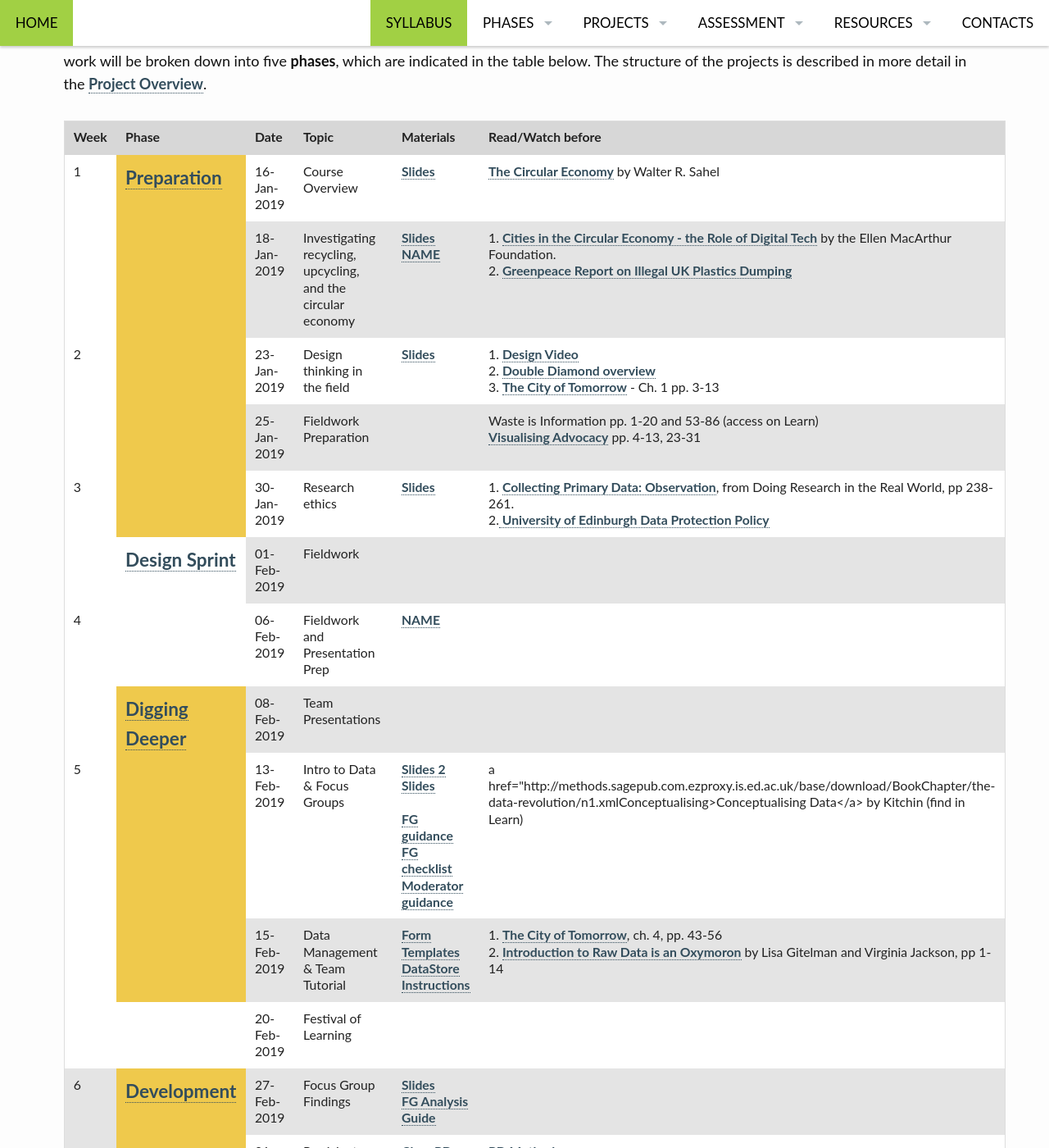
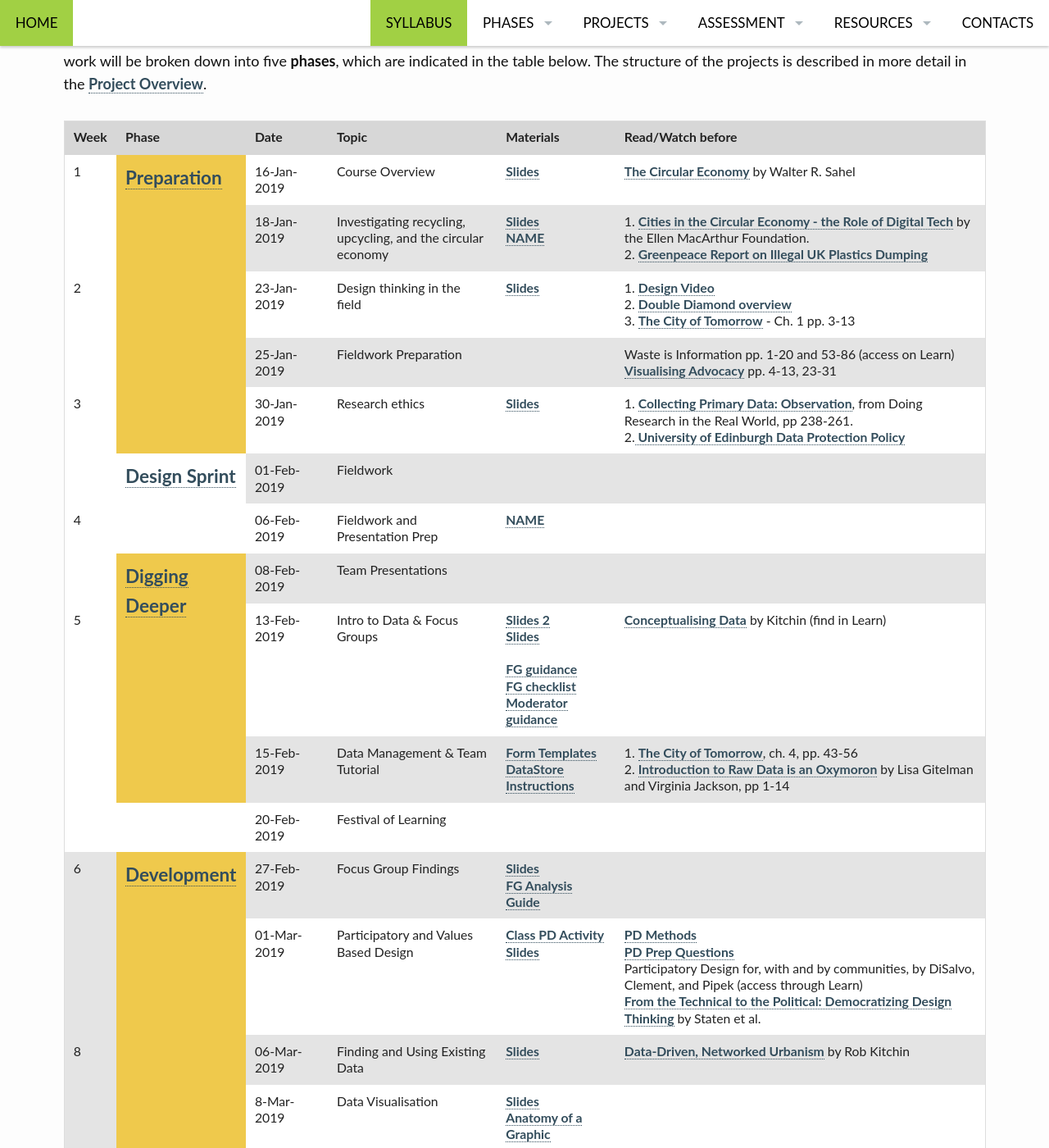
Before and after one commit to edinburghlivinglab/ddc, a Jekyll site: the page built from pages/syllabus.md, in a window 1280 px wide and 1400 px high, scrolled down 699 px. Shown: the whole window at 82% size. Built offline with Jekyll 4.4.1, drawn with Linux system fonts in a browser that asks for light colours; some of the changed text lies outside the part shown.

Commit message:
fixed some formatting issues in big table

```diff
--- a/pages/syllabus.md
+++ b/pages/syllabus.md
@@ -11,46 +11,53 @@ permalink: "/syllabus/"
 
 
  <div class="row">
-     <div class="small-12 large-6 text-center columns">
-         <table>
-             <caption>Class meeting times</caption>
-             <tr>
-                 <td>Wednesdays</td>
-                 <td>9:00&ndash;10:50</td>
-             </tr>
-             <tr>
-                 <td>Fridays</td>
-                 <td>10:00&ndash;12:00</td>
-             </tr>
-         </table>
-     </div>
     <div class="small-12 large-6 text-center columns">
-         <table>
-             <caption>Class Locations</caption>
-             <tr>
-                 <td>Every Friday</td>
-                 <td>Medical School 01M.469 Room 12, Doorway 3</td>
-             </tr>
-             <tr>
-                 <td>Wednesday, 30th January 2019</td>
-                 <td>Rm 7 George Square S.1</td>
-             </tr>
-              <tr>
-                 <td>Wednesday, 20th February & Wednesday 13th March 2019</td>
-                 <td>Lister Learning and Teaching Centre 1.3</td>
-             </tr>
-             <tr>
-                 <td>All other Wednesday class meetings</td>
-                 <td>Appleton Tower 2.14</td>
-             </tr>
-         </table>
-     </div>
+        <table>
+            <caption>Class meeting times</caption>
+            <tr>
+                <td>Wednesdays</td>
+                <td>9:00&ndash;10:50</td>
+            </tr>
+            <tr>
+                <td>Fridays</td>
+                <td>10:00&ndash;12:00</td>
+            </tr>
+        </table>
+    </div>
+
+ <div class="small-12 large-6 text-center columns">
+    <table>
+        <caption>Class Locations</caption>
+        <tr>
+            <td>Every Friday</td>
+            <td>Medical School 01M.469 Room 12, Doorway 3</td>
+        </tr>
+        <tr>
+            <td>Wednesday, 30th January 2019</td>
+            <td>Rm 7 George Square S.1</td>
+        </tr>
+        <tr>
+            <td>Wednesday, 20th February & Wednesday 13th March 2019</td>
+            <td>Lister Learning and Teaching Centre 1.3</td>
+        </tr>
+        <tr>
+            <td>All other Wednesday class meetings</td>
+            <td>Appleton Tower 2.14</td>
+        </tr>
+    </table>
+</div>
 
 <div class="t30">
+
 <h2><a name="weekbyweek"></a>Course Schedule</h2>
- <p>
- Unlike many standard courses at the University, <i>Data, Design and the City</i> (DDC) will be organised around team-based projects. The project work will be broken down into five <b>phases</b>, which are indicated in the table below.
- The structure of the projects is described in more detail in the <a href="{{ site.baseurl }}/project_overview/">Project Overview</a>.
+
+<p>
+    Unlike many standard
+    courses at the University, <i>Data, Design and the City</i> (DDC) will be
+    organised around team-based projects. The project work will be broken down into
+    five <b>phases</b>, which are indicated in the table below. The structure of
+    the projects is described in more detail in the <a href="{{ site.baseurl
+}}/project_overview/">Project Overview</a>.
 </p>
 
 
@@ -61,8 +68,8 @@ permalink: "/syllabus/"
         <thead>
             <tr>
                 <th>Week</th>
-                <th>Phase</th>
-                <th>Date</th>
+                <th width="150px">Phase</th>
+                <th width="100px">Date</th>
                 <th>Topic</th>
                 <th>Materials</th>
                 <th>Read/Watch before</th>
@@ -81,51 +88,52 @@ permalink: "/syllabus/"
             </tr>
             <tr>
                 <td>18-Jan-2019</td>
-                <td>Investigating recycling, upcycling, and the circular economy</td>
-                <td><a href="{{ site.baseurl }}/slides/NAME.html" target="_blank">Slides</a><br/>
-                    <a href="{{ site.baseurl }}/course_docs/NAME.pdf" target="_blank">NAME</a><br/>
+                <td>Investigating recycling,<br />upcycling, and the circular economy</td>
+                <td><a href="{{ site.baseurl }}/slides/NAME.html" target="_blank">Slides</a><br />
+                    <a href="{{ site.baseurl }}/course_docs/NAME.pdf" target="_blank">NAME</a><br />
                 </td>
-           <td>1. <a href="https://www.ellenmacarthurfoundation.org/assets/downloads/Cities-in-the-Circular-Economy-The-Role-of-Digital-Tech.pdf">Cities in the Circular Economy - the Role of Digital Tech</a> by the Ellen MacArthur Foundation.<br/>
-           2. <a href="https://unearthed.greenpeace.org/2018/10/21/uk-household-plastics-found-in-illegal-dumps-in-malaysia/">Greenpeace Report on Illegal UK Plastics Dumping</a></td>
+                <td>1. <a href="https://www.ellenmacarthurfoundation.org/assets/downloads/Cities-in-the-Circular-Economy-The-Role-of-Digital-Tech.pdf">Cities in the Circular Economy - the Role of Digital Tech</a> by the Ellen MacArthur Foundation.<br />
+                    2. <a href="https://unearthed.greenpeace.org/2018/10/21/uk-household-plastics-found-in-illegal-dumps-in-malaysia/">Greenpeace Report on Illegal UK Plastics Dumping</a></td>
             </tr>
             <tr>
                 <td rowspan="2">2</td>
                 <td>23-Jan-2019</td>
                 <td>Design thinking in the field</td>
-                <td><a href="{{ site.baseurl }}/slides/NAME" target="_blank">Slides</a><br/>
+                <td><a href="{{ site.baseurl }}/slides/NAME" target="_blank">Slides</a><br />
                 </td>
-                <td>1. <a href="https://youtu.be/JF2xaxjrQ7g">Design Video</a><br/>
-                2. <a href="http://www.thecreativeindustries.co.uk/uk-creative-overview/news-and-views/view-what-is-design-and-why-it-matters">Double Diamond overview</a><br/>3. <a href="https://www.scribd.com/document/384155848/The-City-of-Tomorrow-Sensors-Networks-Hackers-And-the-Future-of-Urban-Life">The City of Tomorrow</a> - Ch. 1 pp. 3-13
+                <td>1. <a href="https://youtu.be/JF2xaxjrQ7g">Design Video</a><br />
+                    2. <a href="http://www.thecreativeindustries.co.uk/uk-creative-overview/news-and-views/view-what-is-design-and-why-it-matters">Double Diamond overview</a><br />
+                    3. <a href="https://www.scribd.com/document/384155848/The-City-of-Tomorrow-Sensors-Networks-Hackers-And-the-Future-of-Urban-Life">The City of Tomorrow</a> - Ch. 1 pp. 3-13
                 </td>
             </tr>
             <tr>
                 <td>25-Jan-2019</td>
                 <td>Fieldwork Preparation</td>
                 <td>&nbsp;</td>
-                <td>Waste is Information pp. 1-20 and 53-86 (access on Learn)<br/><a href="https://visualisingadvocacy.org/sites/drawingbynumbers.ttc.io/files/VIFA_singlepage_large.pdf">Visualising Advocacy</a> pp. 4-13, 23-31</td>
+                <td>Waste is Information pp. 1-20 and 53-86 (access on Learn)<br /><a href="https://visualisingadvocacy.org/sites/drawingbynumbers.ttc.io/files/VIFA_singlepage_large.pdf">Visualising Advocacy</a> pp. 4-13, 23-31</td>
             </tr>
             <tr>
                 <td rowspan="2">3</td>
                 <td>30-Jan-2019</td>
                 <td>Research ethics</td>
                 <td><a href="{{ site.baseurl }}/course_docs/Research-ethics_DDS_2016_web-version_final.pdf" target="_blank">Slides</a></td>
-                <td>1. <a href="https://discovered.ed.ac.uk/primo-explore/fulldisplay?docid=44UOE_ALMA51135476460002466&amp=&amp=&amp=&amp=&amp=&amp=&amp=&amp=&amp=&amp=&amp=&amp=&amp=&context=L&vid=44UOE_VU2&lang=en_US&search_scope=default_scope&adaptor=Local%20Search%20Engine&isFrbr=true&tab=default_tab&query=any,contains,doing%20research%20in%20the%20real%20world%20gray&sortby=date&facet=frbrgroupid,include,1311147115&offset=0">Collecting Primary Data: Observation</a>, from Doing Research in the Real World, pp 238-261.<br/>2.<a href="https://www.ed.ac.uk/records-management/policy/data-protection"> University of Edinburgh Data Protection Policy</a></td>
+                <td>1. <a href="https://discovered.ed.ac.uk/primo-explore/fulldisplay?docid=44UOE_ALMA51135476460002466&amp=&amp=&amp=&amp=&amp=&amp=&amp=&amp=&amp=&amp=&amp=&amp=&amp=&context=L&vid=44UOE_VU2&lang=en_US&search_scope=default_scope&adaptor=Local%20Search%20Engine&isFrbr=true&tab=default_tab&query=any,contains,doing%20research%20in%20the%20real%20world%20gray&sortby=date&facet=frbrgroupid,include,1311147115&offset=0">Collecting Primary Data: Observation</a>, from Doing Research in the Real World, pp 238-261.<br />2.<a href="https://www.ed.ac.uk/records-management/policy/data-protection"> University of Edinburgh Data Protection Policy</a></td>
             </tr>
             <tr>
                 <td rowspan="2" valign="middle" bgcolor="#FFF">
                     <p class="teaser"><a href="{{ site.baseurl }}/sprint/">Design Sprint</a></p>
                 </td>
-                     <td>01-Feb-2019</td>
-                     <td>Fieldwork</td>
-                     <td>&nbsp;</td>
-                     <td>&nbsp;</td>
+                <td>01-Feb-2019</td>
+                <td>Fieldwork</td>
+                <td>&nbsp;</td>
+                <td>&nbsp;</td>
             </tr>
             <tr>
                 <td rowspan="2">4</td>
                 <td>06-Feb-2019</td>
                 <td>Fieldwork and Presentation Prep</td>
                 <td>
-                <a href="{{ site.baseurl }}/slides/NAME" target="_blank">NAME</a><br/>
+                    <a href="{{ site.baseurl }}/slides/NAME" target="_blank">NAME</a><br />
                 </td>
                 <td>&nbsp;</td>
             </tr>
@@ -133,9 +141,9 @@ permalink: "/syllabus/"
                 <td rowspan="3" valign="middle" bgcolor="#EFC94C">
                     <p class="teaser"><a href="{{ site.baseurl }}/digging_deeper/">Digging Deeper</a></p>
                 </td>
-                      <td>08-Feb-2019</td>
-                      <td>Team Presentations</td>
-                      <td>
+                <td>08-Feb-2019</td>
+                <td>Team Presentations</td>
+                <td>
                 </td>
                 <td>&nbsp;</td>
             </tr>
@@ -143,22 +151,22 @@ permalink: "/syllabus/"
                 <td rowspan="2">5</td>
                 <td>13-Feb-2019</td>
                 <td>Intro to Data &amp; Focus Groups</td>
-                <td><a href="{{ site.baseurl }}/course_docs/focus_group_slides.pdf" target="_blank">Slides 2</a><br/>
-                    <a href="{{ site.baseurl }}/slides/NAME.html" target="_blank">Slides</a><br/>
-                <br/><a href="{{ site.baseurl }}/course_docs/DDS_focus_groups_guidance.pdf" target="_blank">FG guidance</a><br/>
-                    <a href="{{ site.baseurl }}/course_docs/DDS_focus_groups_checklist.pdf" target="_blank">FG checklist</a><br/>
+                <td><a href="{{ site.baseurl }}/course_docs/focus_group_slides.pdf" target="_blank">Slides 2</a><br />
+                    <a href="{{ site.baseurl }}/slides/NAME.html" target="_blank">Slides</a><br />
+                    <br /><a href="{{ site.baseurl }}/course_docs/DDS_focus_groups_guidance.pdf" target="_blank">FG guidance</a><br />
+                    <a href="{{ site.baseurl }}/course_docs/DDS_focus_groups_checklist.pdf" target="_blank">FG checklist</a><br />
                     <a href="{{ site.baseurl }}/course_docs/DDS_moderator_guidance.pdf" target="_blank">Moderator guidance</a>
                 </td>
-                <td>a href="http://methods.sagepub.com.ezproxy.is.ed.ac.uk/base/download/BookChapter/the-data-revolution/n1.xmlConceptualising>Conceptualising Data</a> by Kitchin (find in Learn)
- </td>
+                <td><a href="http://methods.sagepub.com.ezproxy.is.ed.ac.uk/base/download/BookChapter/the-data-revolution/n1.xml">Conceptualising Data</a> by Kitchin (find in Learn)
+                </td>
             </tr>
             <tr>
                 <td>15-Feb-2019</td>
                 <td>Data Management &amp; Team Tutorial</td>
-         <td><a href="{{ site.baseurl }}/form_templates#focus_group_templates">Form Templates</a><br/>
-                <a href="{{ site.baseurl }}/data_store">DataStore Instructions</a></td>
-                <td>1. <a href="https://www.scribd.com/document/384155848/The-City-of-Tomorrow-Sensors-Networks-Hackers-And-the-Future-of-Urban-Life">The City of Tomorrow</a>, ch. 4, pp. 43-56<br/>
-                2. <a href="https://raley.english.ucsb.edu/wp-content/Engl800/RawData-excerpts.pdf">Introduction to Raw Data is an Oxymoron</a> by Lisa Gitelman and Virginia Jackson, pp 1-14</td>
+                <td><a href="{{ site.baseurl }}/form_templates#focus_group_templates">Form Templates</a><br />
+                    <a href="{{ site.baseurl }}/data_store">DataStore Instructions</a></td>
+                <td>1. <a href="https://www.scribd.com/document/384155848/The-City-of-Tomorrow-Sensors-Networks-Hackers-And-the-Future-of-Urban-Life">The City of Tomorrow</a>, ch. 4, pp. 43-56<br />
+                    2. <a href="https://raley.english.ucsb.edu/wp-content/Engl800/RawData-excerpts.pdf">Introduction to Raw Data is an Oxymoron</a> by Lisa Gitelman and Virginia Jackson, pp 1-14</td>
             </tr>
             <tr>
                 <td>&nbsp;</td>
@@ -175,21 +183,21 @@ permalink: "/syllabus/"
                 </td>
                 <td>27-Feb-2019</td>
                 <td>Focus Group Findings</td>
-                <td><a href="{{ site.baseurl }}/course_docs/FocusGroup_Analysis_slides.pdf" target="_blank">    Slides</a><br/>
-                <a href="{{ site.baseurl }}/course_docs/analysis_session_instructions.pdf" target="_blank">FG Analysis Guide</a>
+                <td><a href="{{ site.baseurl }}/course_docs/FocusGroup_Analysis_slides.pdf" target="_blank">    Slides</a><br />
+                    <a href="{{ site.baseurl }}/course_docs/analysis_session_instructions.pdf" target="_blank">FG Analysis Guide</a>
                 </td>
                 <td>&nbsp;</td>
             </tr>
             <tr>
                 <td>01-Mar-2019</td>
                 <td>Participatory and Values Based Design</td>
-                <td><a href="{{ site.baseurl }}/course_docs/PD_class_activity_handout.pdf">Class PD Activity</a><br/>
-                <a href="{{ site.baseurl }}/slides/NAME.html" target="_blank">Slides</a><br/>
- <td><a href="{{ site.baseurl }}/course_docs/PD_methods_table_final.pdf" target="_blank">PD Methods</a><br/>
-                <a href="{{ site.baseurl }}/course_docs/PD_prep_questions.pdf" target="_blank">PD Prep Questions</a><br/>Participatory Design for, with and by communities, by DiSalvo, Clement, and Pipek (access through Learn)<br/><a href="https://www.researchgate.net/publication/306107677_From_the_Technical_to_the_Political_Democratizing_Design_Thinking">From the Technial to the Political: Democratizing Design Thinking</a> by Staten et al.</td>
-
+                <td><a href="{{ site.baseurl }}/course_docs/PD_class_activity_handout.pdf">Class PD Activity</a><br />
+                    <a href="{{ site.baseurl }}/slides/NAME.html" target="_blank">Slides</a><br /></td>
+                <td><a href="{{ site.baseurl }}/course_docs/PD_methods_table_final.pdf" target="_blank">PD Methods</a><br />
+                    <a href="{{ site.baseurl }}/course_docs/PD_prep_questions.pdf" target="_blank">PD Prep Questions</a><br />Participatory Design for, with and by communities, by DiSalvo, Clement, and Pipek (access through Learn)<br /><a href="https://www.researchgate.net/publication/306107677_From_the_Technical_to_the_Political_Democratizing_Design_Thinking">From the Technical to the Political: Democratizing Design Thinking</a> by Staten et al.</td>
+            </tr>
             <tr>
- <td rowspan="2">8</td>
+                <td rowspan="2">8</td>
                 <td>06-Mar-2019</td>
                 <td>Finding and Using Existing Data</td>
                 <td><a href="{{ site.baseurl }}/slides/week7-1.html" target="_blank">Slides</a>
@@ -199,7 +207,7 @@ permalink: "/syllabus/"
             <tr>
                 <td>8-Mar-2019</td>
                 <td>Data Visualisation</td>
-                <td><a href="{{ site.baseurl }}/slides/NAME.html" target="_blank">Slides</a><br/><a href="https://infoactive.co/data-design/ch14.html">Anatomy of a Graphic</a></td>
+                <td><a href="{{ site.baseurl }}/slides/NAME.html" target="_blank">Slides</a><br /><a href="https://infoactive.co/data-design/ch14.html">Anatomy of a Graphic</a></td>
                 <td>&nbsp;</td>
             </tr>
             <tr>
@@ -207,7 +215,7 @@ permalink: "/syllabus/"
                 <td>13-Mar-2019</td>
                 <td>Tutorials &amp; Data Surgery</td>
                 <td><a href="{{ site.baseurl }}/slides/NAME.html" target="_blank">Slides</a></td>
-           <td>&nbsp;</td>
+                <td>&nbsp;</td>
             </tr>
             <tr>
                 <td>15-Mar-2019</td>
```
